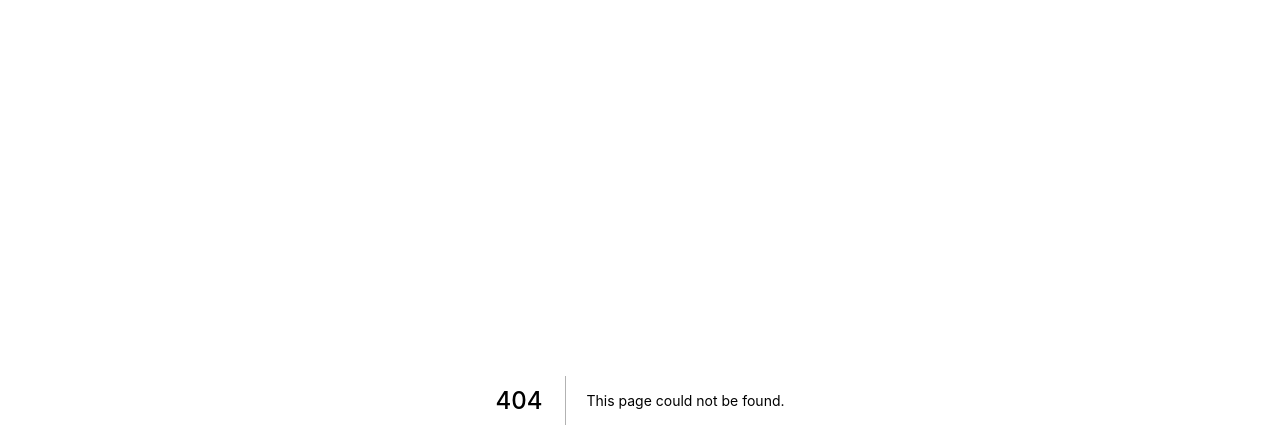
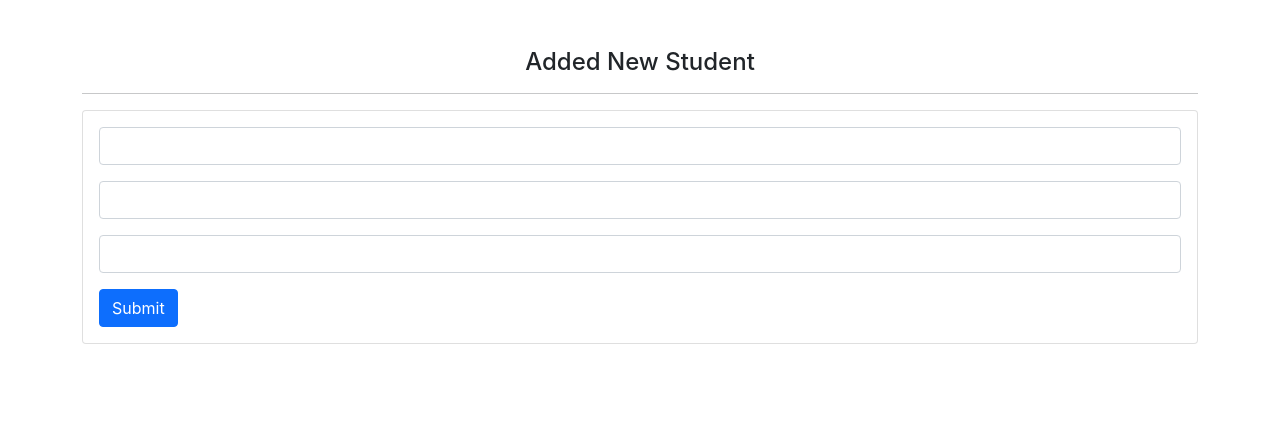
Before and after one commit to jibon969/nextjs_core, a Next.js app: page /student/add-student in a window 1280 px wide. Before the commit this address had no page. Shown: the top 448 px of the page. Built offline with nearby package versions, Linux system fonts and the light colour scheme.

Commit message:
added post data fetch

```diff
--- /dev/null
+++ b/src/pages/student/add-student.js
@@ -0,0 +1,68 @@
+import React, {useState, useEffect} from 'react';
+import Link from 'next/link'
+import axios from "axios";
+
+const AddStudent = () => {
+    const [name, setName] = useState('');
+    const [roll, setRoll] = useState('');
+    const [dept, setDept] = useState('');
+
+    const handleAddStudent = (event) => {
+        event.preventDefault();
+        let data = {name, dept, roll};
+        fetch(`http://127.0.0.1:8000/student-list/`, {
+            method: "POST",
+            headers: {
+                'Accept': 'application/json',
+                'Content-Type': 'application/json',
+            },
+            body: JSON.stringify(data)
+        }).then((res) => res.json())
+            .catch((err) => {
+                console.log(err.message)
+            })
+    };
+
+    return (
+        <>
+            <div className="container mt-5">
+                <h4 className="text-center">Added New Student</h4>
+                <hr/>
+                <div className="row">
+                    <div className="col">
+                        <div className="card">
+                            <div className="card-body">
+                                <form action="">
+                                    <input
+                                        type="text"
+                                        className="form-control mb-3"
+                                        name="name"
+                                        value={name}
+                                        onChange={(e) => setName(e.target.value)}
+                                    />
+                                    <input
+                                        type="text"
+                                        className="form-control mb-3"
+                                        name="dept"
+                                        value={dept}
+                                        onChange={(e) => setDept(e.target.value)}
+                                    />
+                                    <input
+                                        type="number"
+                                        className="form-control mb-3"
+                                        name="roll"
+                                        value={roll}
+                                        onChange={(e) => setRoll(e.target.value)}
+                                    />
+                                    <button className="btn btn-primary" onClick={handleAddStudent}>Submit</button>
+                                </form>
+                            </div>
+                        </div>
+                    </div>
+                </div>
+            </div>
+        </>
+    )
+};
+
+export default AddStudent;
```
Also changed, not shown: src/pages/student/index.js (+104 -16 lines).
